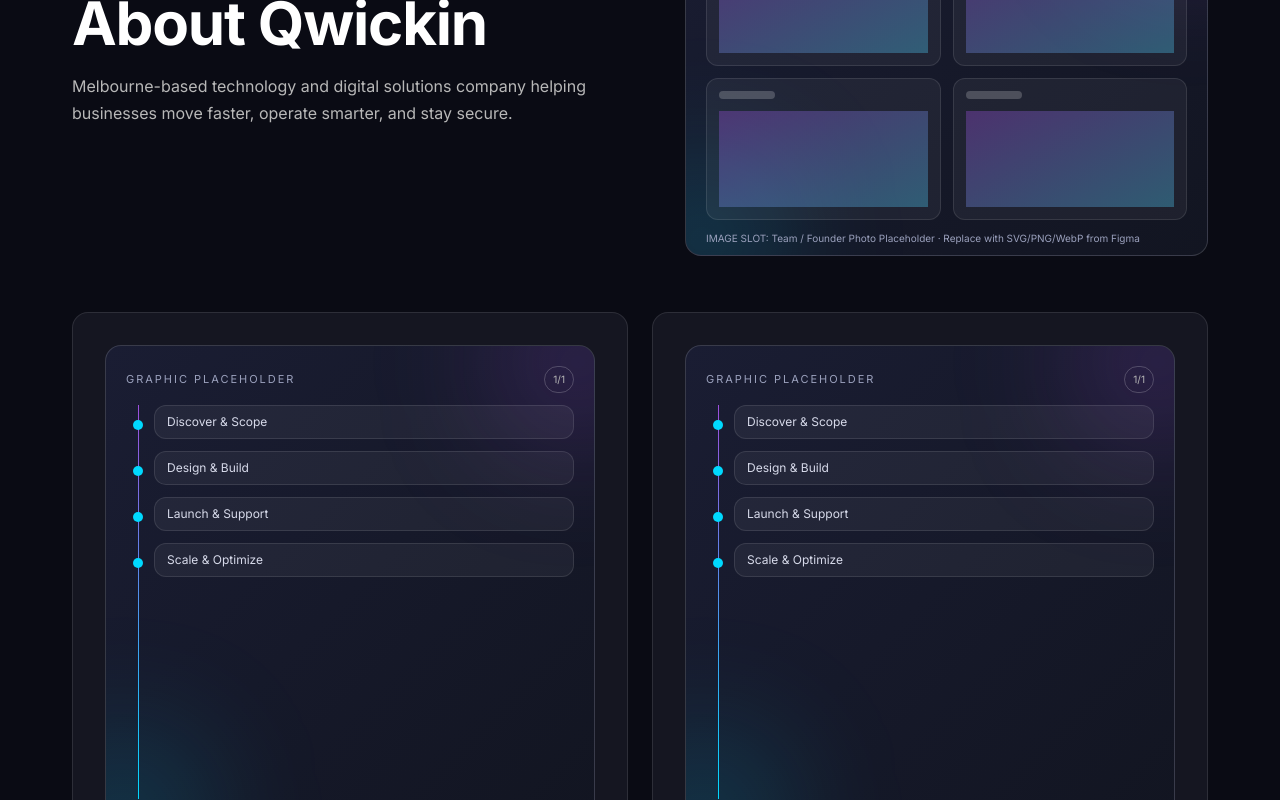
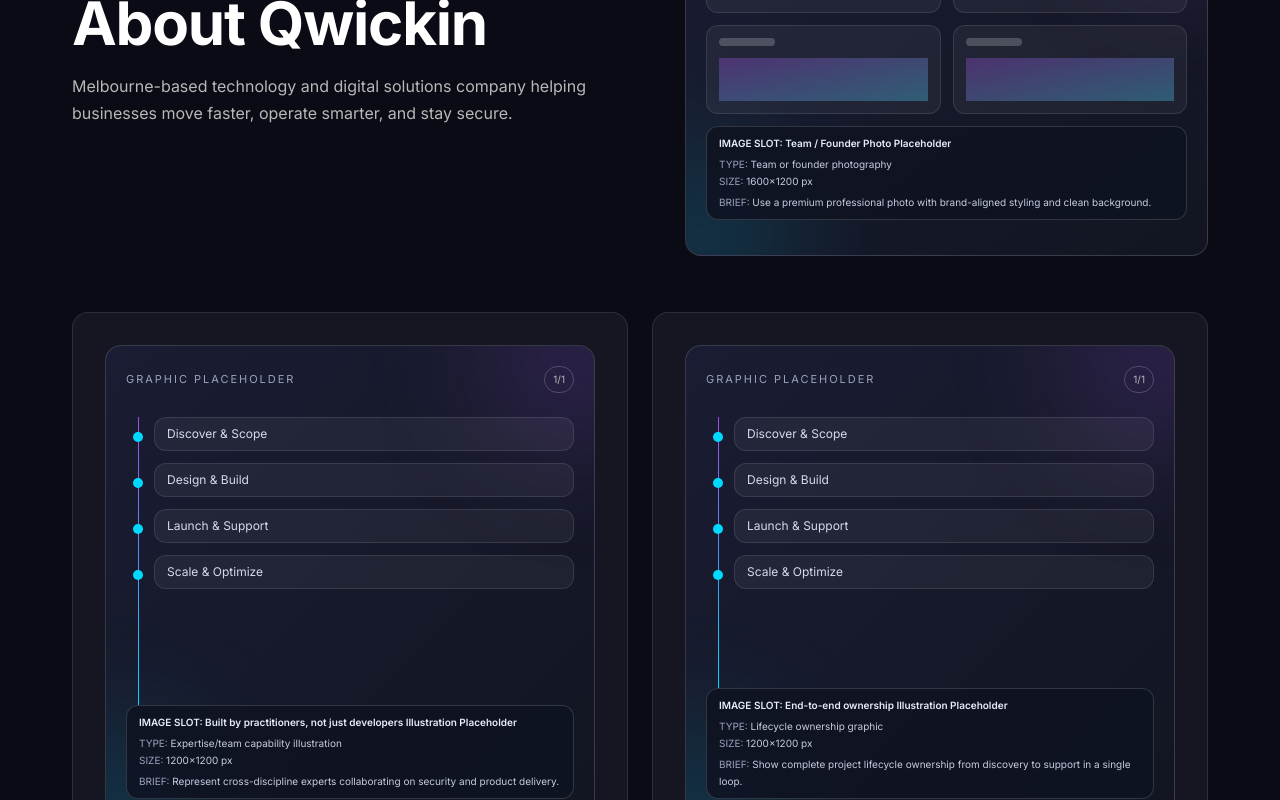
Before and after one commit to dalu547/qwickin_website, a React (Vite) app: page /about in a window 1280 px wide. Shown: the part 280-1080 px from the top of the page. Built offline with nearby package versions, Linux system fonts and the light colour scheme.

Commit message:
placeholders description

```diff
--- a/src/components/Hero/HeroSection.tsx
+++ b/src/components/Hero/HeroSection.tsx
@@ -85,7 +85,13 @@
             style={{ y: panelY, rotateX: panelRotate }}
             className="mt-10 w-full max-w-4xl"
           >
-            <VisualPanel label="Hero Product Mockup / Dashboard" variant="dashboard" ratio="16/9" />
+            <VisualPanel
+              label="Hero Product Mockup / Dashboard"
+              variant="dashboard"
+              ratio="16/9"
+              graphicType="Product dashboard UI mockup"
+              description="High-impact hero visual showing platform overview with KPI cards, activity feed, and analytics chart."
+            />
           </motion.div>
         </motion.div>
       </Container>
--- a/src/components/Sections/FeaturesGrid.tsx
+++ b/src/components/Sections/FeaturesGrid.tsx
@@ -9,18 +9,24 @@
     description:
       "Mobile apps, web applications, and SaaS platforms built specifically for your business workflows and customers.",
     icon: Smartphone,
+    graphicType: "UI flow + multi-device screens",
+    visualBrief: "Show connected mobile/web screens with arrows indicating user journey and backend integration.",
   },
   {
     title: "Cybersecurity Solutions",
     description:
       "Security assessments, hardening, and ongoing protection to defend systems and reduce operational risk.",
     icon: ShieldCheck,
+    graphicType: "Security lifecycle diagram",
+    visualBrief: "Illustrate audit, protection, monitoring, and response layers in a continuous loop.",
   },
   {
     title: "IT Infrastructure & Support",
     description:
       "Cloud architecture, managed support, and resilient infrastructure to keep teams productive and connected.",
     icon: Cloud,
+    graphicType: "Cloud/infrastructure architecture graphic",
+    visualBrief: "Represent cloud nodes, user endpoints, and support monitoring links in one architecture card.",
   },
 ];
 
@@ -68,6 +74,8 @@
                   label={`${feature.title} Snapshot`}
                   variant={index === 1 ? "timeline" : "dashboard"}
                   ratio="16/9"
+                  graphicType={feature.graphicType}
+                  description={feature.visualBrief}
                   className="mt-5"
                 />
                 <a
--- a/src/components/Sections/VisualPanel.tsx
+++ b/src/components/Sections/VisualPanel.tsx
@@ -8,6 +8,9 @@
   label: string;
   variant?: VisualVariant;
   ratio?: VisualRatio;
+  graphicType?: string;
+  description?: string;
+  recommendedSize?: string;
   className?: string;
 }
 
@@ -17,7 +20,23 @@
   "4/3": "aspect-[4/3]",
 };
 
-export const VisualPanel = ({ label, variant = "dashboard", ratio = "16/9", className }: VisualPanelProps) => {
+const ratioSizeMap: Record<VisualRatio, string> = {
+  "16/9": "1600x900 px",
+  "1/1": "1200x1200 px",
+  "4/3": "1600x1200 px",
+};
+
+export const VisualPanel = ({
+  label,
+  variant = "dashboard",
+  ratio = "16/9",
+  graphicType = "Illustration / UI Mockup",
+  description = "Replace with final production-ready visual from Figma.",
+  recommendedSize,
+  className,
+}: VisualPanelProps) => {
+  const size = recommendedSize ?? ratioSizeMap[ratio];
+
   return (
     <motion.div
       whileHover={{ y: -8, rotateX: 1.4, rotateY: -1.4, scale: 1.01 }}
@@ -39,7 +58,8 @@
         <span className="rounded-full border border-white/20 px-2 py-1 text-[10px] text-[#b8b8b8]">{ratio}</span>
       </div>
 
-      <div className="relative z-10 h-[calc(100%-54px)]">
+      <div className="relative z-10 flex h-[calc(100%-54px)] flex-col">
+        <div className="min-h-0 flex-1">
         {variant === "dashboard" ? (
           <div className="grid h-full gap-3">
             <div className="h-[58%] rounded-xl border border-white/10 bg-white/5 p-3">
@@ -122,11 +142,21 @@
             ))}
           </div>
         ) : null}
+        </div>
+
+        <div className="mt-3 rounded-xl border border-white/15 bg-[#0f1322]/90 px-3 py-2 text-[10px] text-[#c6cbe0]">
+          <p className="truncate font-semibold text-[#e7ebfb]">IMAGE SLOT: {label}</p>
+          <p className="mt-1">
+            <span className="text-[#9ba1bd]">TYPE:</span> {graphicType}
+          </p>
+          <p>
+            <span className="text-[#9ba1bd]">SIZE:</span> {size}
+          </p>
+          <p className="mt-1 overflow-hidden text-ellipsis">
+            <span className="text-[#9ba1bd]">BRIEF:</span> {description}
+          </p>
+        </div>
       </div>
-
-      <p className="absolute bottom-2 left-5 right-5 truncate text-[10px] text-[#9ba1bd]">
-        IMAGE SLOT: {label} · Replace with SVG/PNG/WebP from Figma
-      </p>
     </motion.div>
   );
 };
--- a/src/pages/AboutPage.tsx
+++ b/src/pages/AboutPage.tsx
@@ -7,20 +7,28 @@
     title: "Built by practitioners, not just developers",
     description:
       "Led by professionals with hands-on experience in cybersecurity, enterprise IT, and real business operations.",
+    graphicType: "Expertise/team capability illustration",
+    visualBrief: "Represent cross-discipline experts collaborating on security and product delivery.",
   },
   {
     title: "End-to-end ownership",
     description:
       "From requirements and architecture to deployment and support, we handle everything in-house.",
+    graphicType: "Lifecycle ownership graphic",
+    visualBrief: "Show complete project lifecycle ownership from discovery to support in a single loop.",
   },
   {
     title: "Security-first mindset",
     description:
       "Every solution is built with security, compliance, and resilience in mind, not added later.",
+    graphicType: "Security-by-design visual",
+    visualBrief: "Display layered shield/compliance controls integrated into product architecture.",
   },
   {
     title: "Custom > Generic",
     description: "We tailor solutions to your workflow, users, and growth plans with no off-the-shelf bloat.",
+    graphicType: "Customization-focused illustration",
+    visualBrief: "Contrast modular custom solution blocks against generic one-size-fits-all templates.",
   },
 ];
 
@@ -47,7 +55,13 @@
             viewport={{ once: true, margin: "-100px" }}
             transition={{ duration: 0.8, delay: 0.1 }}
           >
-            <VisualPanel label="Team / Founder Photo Placeholder" variant="cards" ratio="4/3" />
+            <VisualPanel
+              label="Team / Founder Photo Placeholder"
+              variant="cards"
+              ratio="4/3"
+              graphicType="Team or founder photography"
+              description="Use a premium professional photo with brand-aligned styling and clean background."
+            />
           </motion.div>
         </div>
 
@@ -61,7 +75,14 @@
               transition={{ duration: 0.8, delay: index * 0.1 }}
               className="rounded-2xl border border-white/10 bg-[#151621] p-8"
             >
-              <VisualPanel label={`${value.title} Illustration Placeholder`} variant="timeline" ratio="1/1" className="mb-4" />
+              <VisualPanel
+                label={`${value.title} Illustration Placeholder`}
+                variant="timeline"
+                ratio="1/1"
+                graphicType={value.graphicType}
+                description={value.visualBrief}
+                className="mb-4"
+              />
               <h2 className="text-xl font-semibold text-white">{value.title}</h2>
               <p className="mt-4 text-sm text-[#b8b8b8]">{value.description}</p>
             </motion.article>
--- a/src/pages/ContactPage.tsx
+++ b/src/pages/ContactPage.tsx
@@ -23,7 +23,13 @@
             viewport={{ once: true, margin: "-100px" }}
             transition={{ duration: 0.8, delay: 0.1 }}
           >
-            <VisualPanel label="Map / Location Illustration Placeholder" variant="map" ratio="4/3" />
+            <VisualPanel
+              label="Map / Location Illustration Placeholder"
+              variant="map"
+              ratio="4/3"
+              graphicType="Map/location illustration"
+              description="Visualize Melbourne-focused service coverage with key location markers."
+            />
           </motion.div>
         </div>
 
@@ -40,7 +46,13 @@
               <p>Email: info@qwickin.com</p>
               <p>Location: Melbourne, VIC</p>
             </div>
-            <VisualPanel label="Support Team Illustration Placeholder" variant="cards" ratio="1/1" />
+            <VisualPanel
+              label="Support Team Illustration Placeholder"
+              variant="cards"
+              ratio="1/1"
+              graphicType="Support/customer success illustration"
+              description="Show approachable support team context, communication channels, and service responsiveness."
+            />
           </div>
 
           <div className="grid gap-4 md:grid-cols-2">
--- a/src/pages/HomePage.tsx
+++ b/src/pages/HomePage.tsx
@@ -17,14 +17,20 @@
   {
     title: "Qwickin Community Platform",
     detail: "Community app with jobs, events, marketplace, and listings.",
+    graphicType: "Case study app interface collage",
+    visualBrief: "Composite of app home, jobs board, and listings screens with subtle annotation tags.",
   },
   {
     title: "SweetIndia Workforce Management",
     detail: "Location-based attendance and payroll-ready reporting.",
+    graphicType: "Workforce dashboard + map panel",
+    visualBrief: "Show attendance dashboard, branch/location panel, and reporting visual in one montage.",
   },
   {
     title: "Construction Workforce Management",
     detail: "Mobile attendance tracking across distributed job sites.",
+    graphicType: "Mobile operations workflow snapshot",
+    visualBrief: "Highlight on-site check-in flow, team roster status, and project site summary cards.",
   },
 ];
 
@@ -75,7 +81,13 @@
               viewport={{ once: true, margin: "-100px" }}
               transition={{ duration: 0.8, delay: 0.2 }}
             >
-              <VisualPanel label="How It Works Flow Graphic" variant="timeline" ratio="4/3" />
+              <VisualPanel
+                label="How It Works Flow Graphic"
+                variant="timeline"
+                ratio="4/3"
+                graphicType="Process flow / timeline illustration"
+                description="Show 4-step delivery flow with connectors: Discover, Build, Launch, and Scale."
+              />
             </motion.div>
           </div>
         </Container>
@@ -107,7 +119,14 @@
                 transition={{ duration: 0.8, delay: index * 0.2 }}
                 className="rounded-2xl border border-white/10 bg-[#151621] p-6"
               >
-                <VisualPanel label={`${project.title} Case Study Visual`} variant="cards" ratio="16/9" className="mb-4" />
+                <VisualPanel
+                  label={`${project.title} Case Study Visual`}
+                  variant="cards"
+                  ratio="16/9"
+                  graphicType={project.graphicType}
+                  description={project.visualBrief}
+                  className="mb-4"
+                />
                 <h3 className="text-lg font-semibold text-white">{project.title}</h3>
                 <p className="mt-3 text-sm text-[#b8b8b8]">{project.detail}</p>
               </motion.article>
```
Also changed, not shown: src/pages/ServicesPage.tsx (+21 -1 lines).
